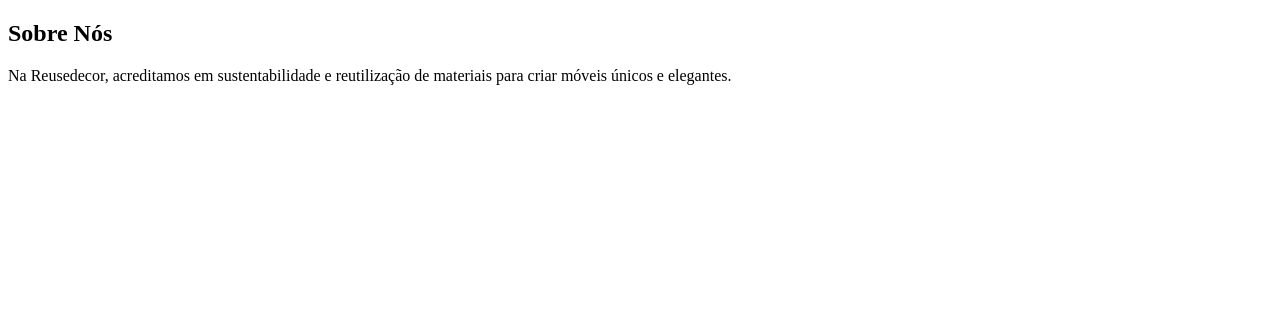
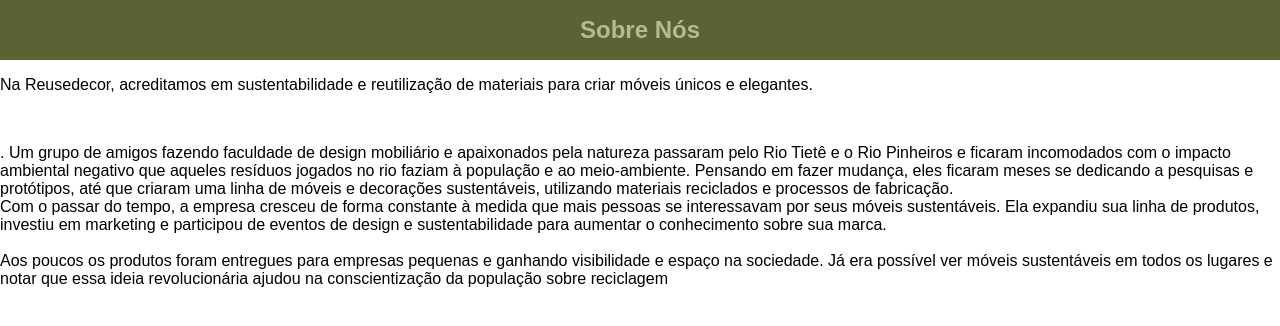
Before and after one commit to matheussilvaa7/Reusedecor, a plain HTML site: page paginas/sobre.html in a window 1280 px wide. Drawn offline with Linux system fonts and the light colour scheme.

Commit message:
salvando

```diff
--- /dev/null
+++ b/css/sobre.css
@@ -0,0 +1,18 @@
+body {
+    font-family: Arial, sans-serif;
+    background-color: white;
+    color: black;
+    margin: 0;
+    padding: 0;
+}
+header {
+    background-color: #5b6334;
+    padding: 1rem;
+    text-align: center;
+}
+
+
+header h1 {
+    margin: 0;
+    color: #b4ba94;
+}
--- a/paginas/sobre.html
+++ b/paginas/sobre.html
@@ -4,12 +4,25 @@
     <meta charset="UTF-8">
     <meta name="viewport" content="width=device-width, initial-scale=1.0">
     <title>reusedecor</title>
-
+    <link rel="stylesheet" href="../css/sobre.css">
 </head>
 <body>
     <section id="sobre">
-    <h2>Sobre Nós</h2>
+
+    <header>
+        <h1>Sobre Nós</h1>
+
+    </header>
+
     <p>Na Reusedecor, acreditamos em sustentabilidade e reutilização de materiais para criar móveis únicos e elegantes.</p>
+    <br>
+    <p>. Um grupo de amigos fazendo faculdade de design mobiliário e apaixonados pela natureza passaram pelo Rio Tietê e o Rio Pinheiros e ficaram incomodados com o impacto ambiental negativo que aqueles resíduos jogados no rio faziam à população e ao meio-ambiente. Pensando em fazer mudança, eles ficaram meses se dedicando a pesquisas e protótipos, até que criaram uma linha de móveis e decorações sustentáveis, utilizando materiais reciclados e processos de fabricação.
+        <br>
+        Com o passar do tempo, a empresa cresceu de forma constante à medida que mais pessoas se interessavam por seus móveis sustentáveis. Ela expandiu sua linha de produtos, investiu em marketing e participou de eventos de design e sustentabilidade para aumentar o conhecimento sobre sua marca.
+        <br> <br>
+        Aos poucos os produtos foram entregues para empresas pequenas e ganhando visibilidade e espaço na sociedade. Já era possível ver móveis sustentáveis em todos os lugares e notar que essa ideia revolucionária ajudou na conscientização da população sobre reciclagem
+
+         </p>
 </section>
 
 </body>
```
Also changed, not shown: HTML/index.html (deleted, +0 -1 lines), index.css (+11 -0 lines), index.html (+6 -0 lines), Cadeira de mateira (2).png (added), Cadeira de mateira (3).png (added).
